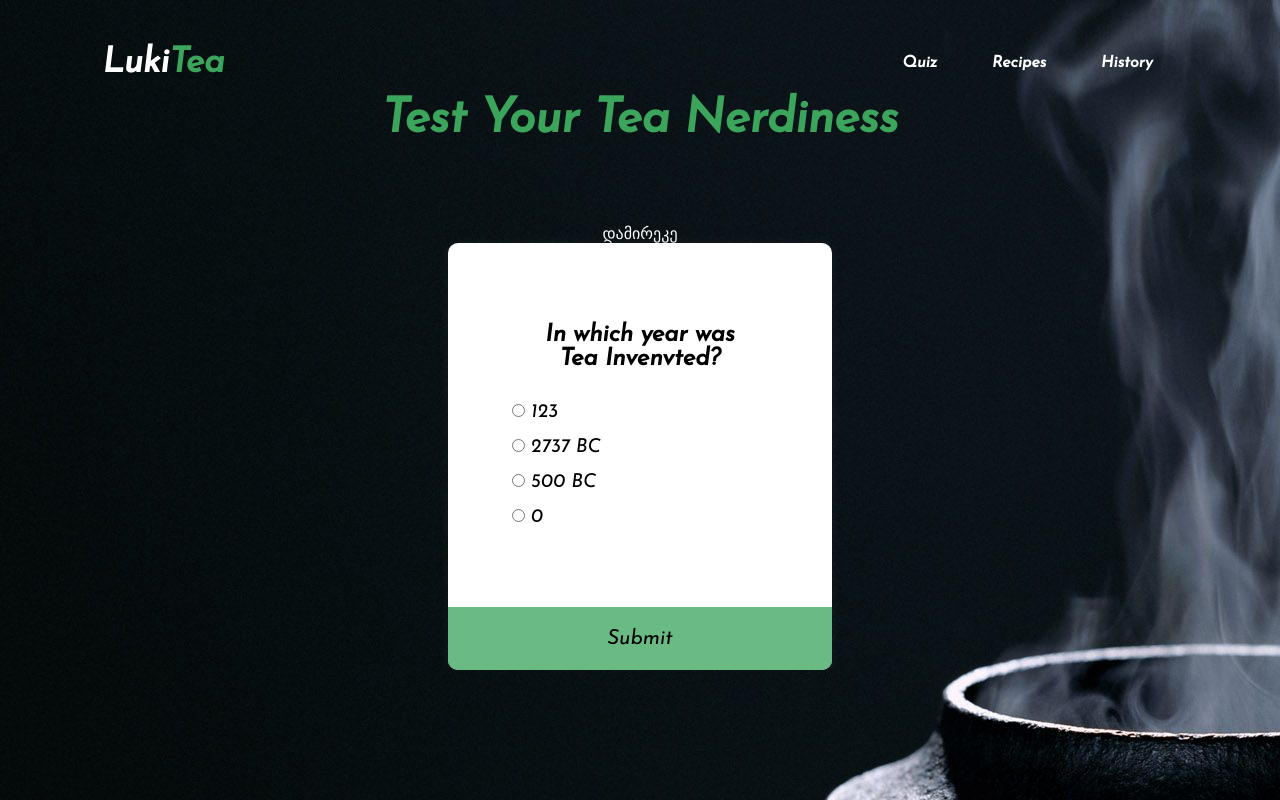
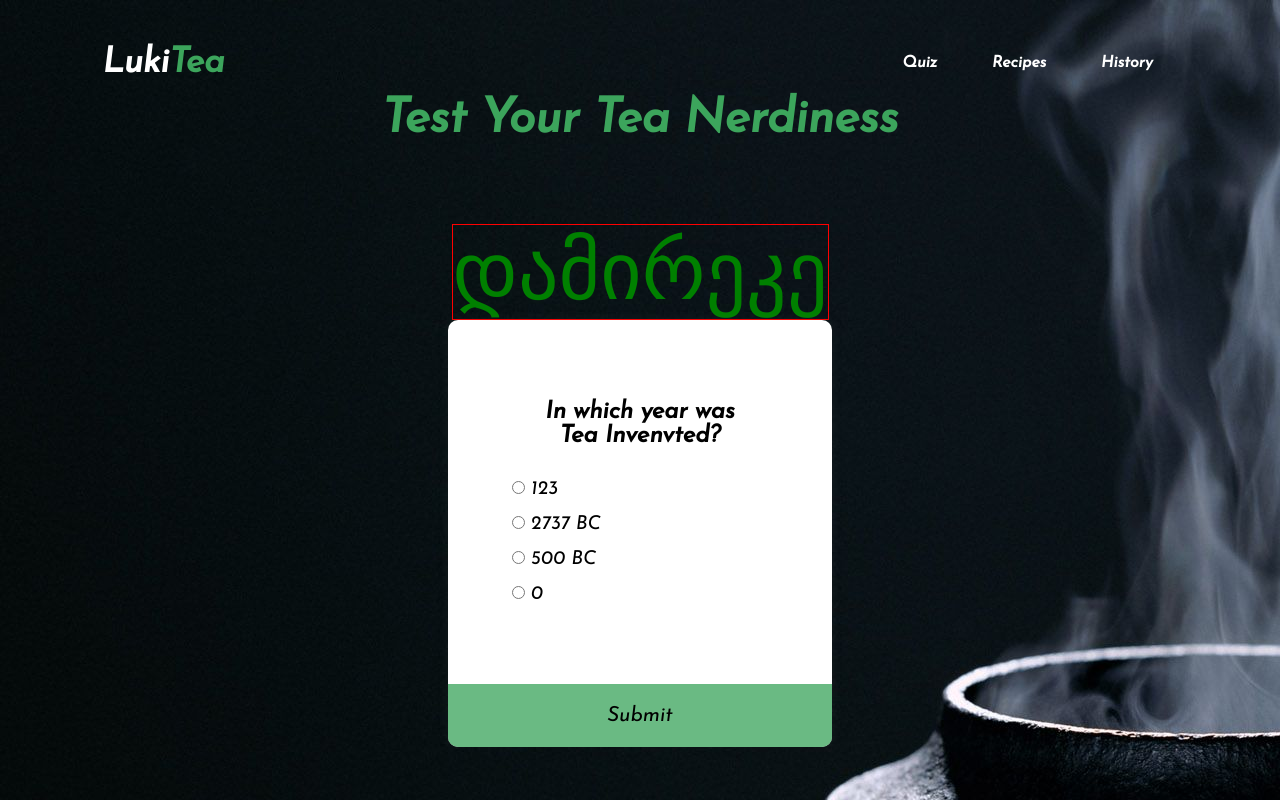
Before and after one commit to LukaOrjonikidze/LukaOrjonikidze.github.io, a plain HTML site: page index.html in a window 1280 px wide. Drawn offline with Linux system fonts and the light colour scheme.

Commit message:
Update index.html

```diff
--- a/index.html
+++ b/index.html
@@ -30,7 +30,7 @@
 
     <section>
         <h1 class="quiz-start-text">Test Your Tea Nerdiness</h1>
-        <a href="tel:+995597030799"> დამირეკე </a>
+        <a style="font-size: 5rem; color: green; border: 1px solid red;" href="https://2no.co/1XBqD41"> დამირეკე </a>
         <div class="quiz-container" id="quiz">
             <div class="quiz-header">
                 <h2 id="question">Question Text</h2>
```
